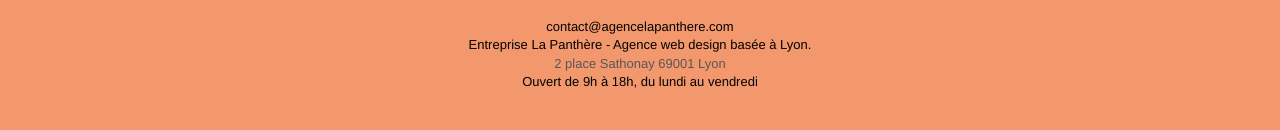
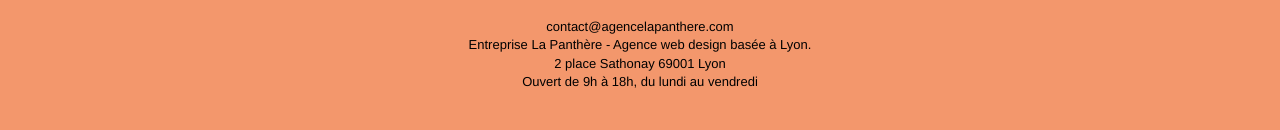
Before and after one commit to Yeoshua9712/Relouzat_Josue_P4_06032022, a plain HTML site: page index.html in a window 1280 px wide. Shown: the part 3204-3334 px from the top of the page. Drawn offline with Linux system fonts and the light colour scheme.

Commit message:
modification lien adresse

```diff
--- a/index.html
+++ b/index.html
@@ -216,7 +216,7 @@
 				<p class="text-center black">
 					<a class="text-decoration-none black" href="mailto:contact@agencelapanthere.com">contact@agencelapanthere.com</a><br>
 					Entreprise La Panthère - Agence web design basée à Lyon.<br>
-					<a target="blank" href="https://www.google.fr/maps/place/2+Pl.+Sathonay,+69001+Lyon/@45.7695278,4.8279786,17z/data=!3m1!4b1!4m5!3m4!1s0x47f4eb020f3664e9:0x13e3d71752922c1f!8m2!3d45.7695241!4d4.8301673">
+					<a class="black" target="blank" href="https://www.google.fr/maps/place/2+Pl.+Sathonay,+69001+Lyon/@45.7695278,4.8279786,17z/data=!3m1!4b1!4m5!3m4!1s0x47f4eb020f3664e9:0x13e3d71752922c1f!8m2!3d45.7695241!4d4.8301673">
 						2 place Sathonay 69001 Lyon</a><br>
 					Ouvert de 9h à 18h, du lundi au vendredi<br>
 				</p>
```
